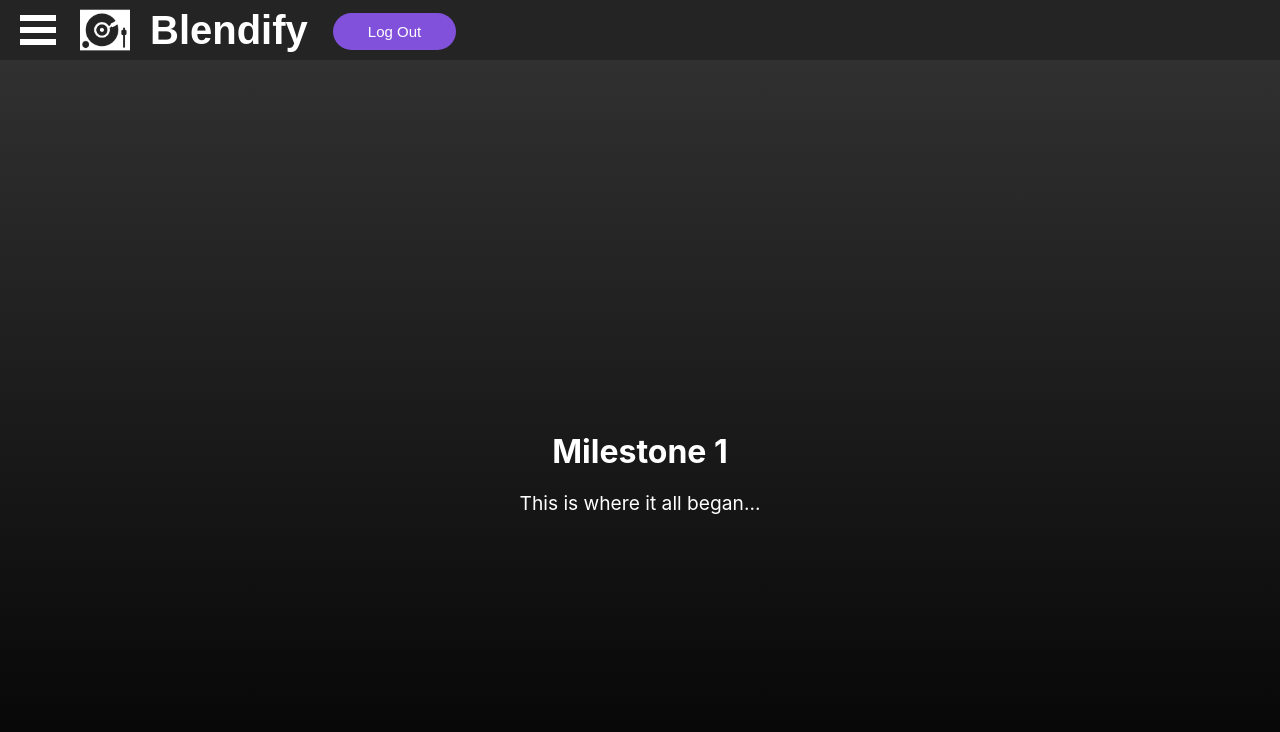
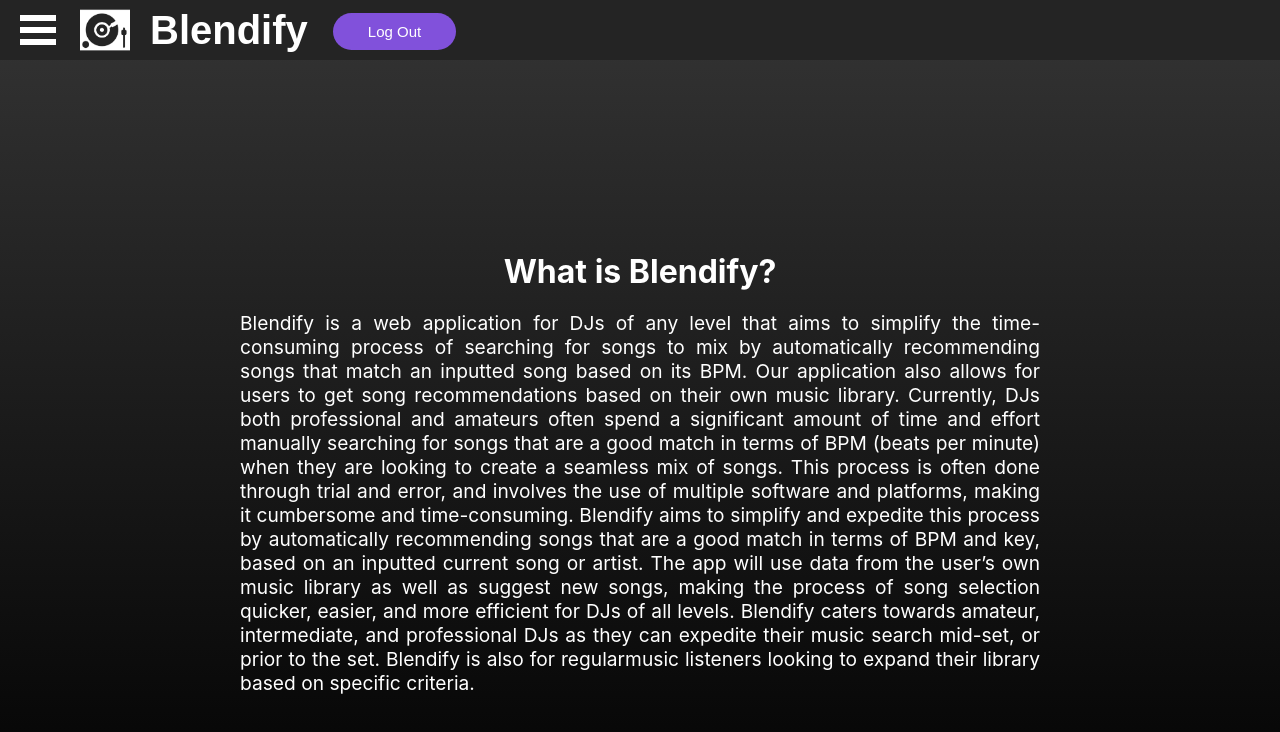
Before and after one commit to connorsavage/Blendify, a React (Create React App) app in the folder blendify/: page /about in a window 1280 px wide. Shown: the top 732 px of the page. Built offline with nearby package versions, Linux system fonts and the light colour scheme.

Commit message:
Update About.js

```diff
--- a/blendify/src/Views/SideBarPages/About.js
+++ b/blendify/src/Views/SideBarPages/About.js
@@ -8,7 +8,15 @@ const About = ({ onLogout }) => {
   const navigate = useNavigate();
 
   const milestones = [
-    { title: "Milestone 1", description: "This is where it all began...", backgroundImage: "url-to-background-1.jpg" },
+    { title: "What is Blendify?", description: `Blendify is a web application for DJs of any level that aims to simplify the time-consuming process of searching for
+    songs to mix by automatically recommending songs that match an inputted song based on its BPM. Our application also allows for users to get song recommendations
+    based on their own music library. Currently, DJs both professional and amateurs often spend a significant amount of time and effort manually searching for songs
+    that are a good match in terms of BPM (beats per minute) when they are looking to create a seamless mix of songs. This process is often done through trial and
+    error, and involves the use of multiple software and platforms, making it cumbersome and time-consuming. Blendify aims to simplify and expedite this process by
+    automatically recommending songs that are a good match in terms of BPM and key, based on an inputted current song or artist. The app will use data from the user’s
+    own music library as well as suggest new songs, making the process of song selection quicker, easier, and more efficient for DJs of all levels. Blendify caters
+    towards amateur, intermediate, and professional DJs as they can expedite their music search mid-set, or prior to the set. Blendify is also for regularmusic
+    listeners looking to expand their library based on specific criteria.`, backgroundImage: "url-to-background-1.jpg" },
     { title: "Milestone 2", description: "Our first major breakthrough...", backgroundImage: "url-to-background-2.jpg" },
     { title: "Milestone 3", description: "Expanding our horizons...", backgroundImage: "url-to-background-3.jpg" },
   ];
```
